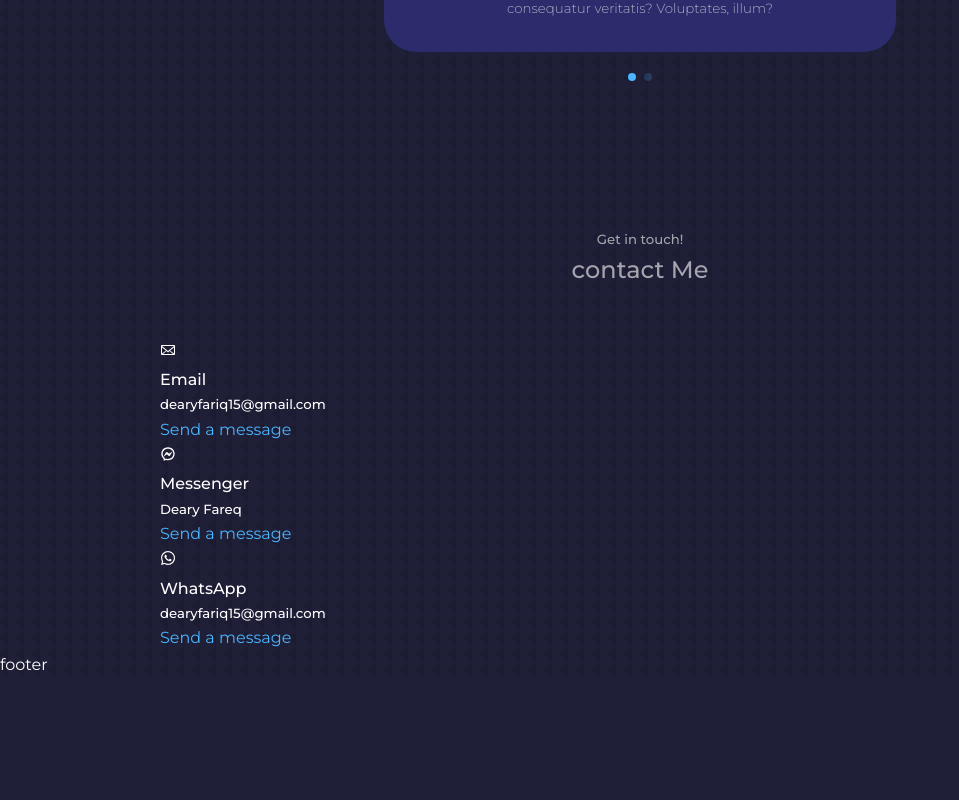
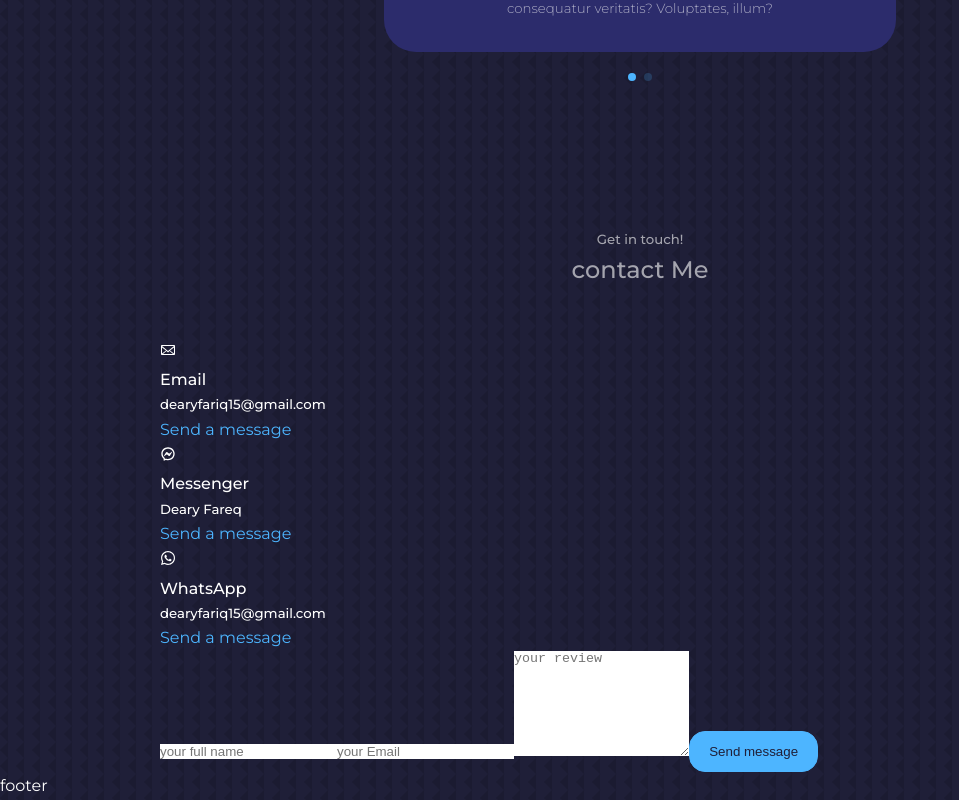
Before and after one commit to dearyfareq/capstone, a React (Create React App) app in the folder capstone/: page / in a window 1280 px wide. Shown: the part 4666-5466 px from the top of the page, without its empty margins (0-959 px from the left). Before the commit the page ends 5345 px from the top, so only its background shows below. Built offline with nearby package versions, Linux system fonts and the light colour scheme.

Commit message:
added a form for reviews

```diff
--- a/capstone/src/components/contact/contact.jsx
+++ b/capstone/src/components/contact/contact.jsx
@@ -35,7 +35,12 @@
 
         </div>
         {/* contact options */}
-        <form action=""></form>
+        <form action="">
+          <input type="text" name='name' placeholder='your full name' required/>
+          <input type="email" name='email' placeholder='your Email' required/>
+          <textarea name="message"  rows="7" placeholder='your review' required></textarea>
+          <button type='submit' className='btn btn-prime'>Send message</button>
+        </form>
       </div>
     </section>
   )
```
